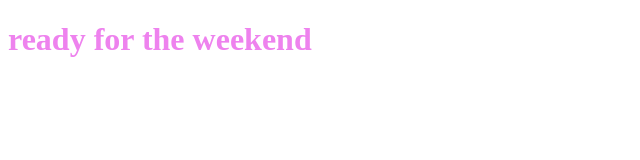
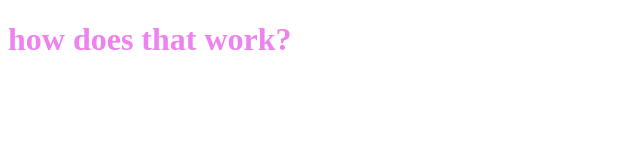
Before and after one commit to Rachel-weiss/rachelsgithub, a plain HTML site: page index.html in a window 1280 px wide. Shown: the whole page, without its empty margins (0-640 px from the left). Drawn offline with Linux system fonts and the light colour scheme.

Commit message:
once more

```diff
--- a/index.html
+++ b/index.html
@@ -9,7 +9,7 @@
 </head>
 <body>
     <h1>
-        ready for the weekend
+        how does that work?
     </h1>
 </body>
 </html>
```
